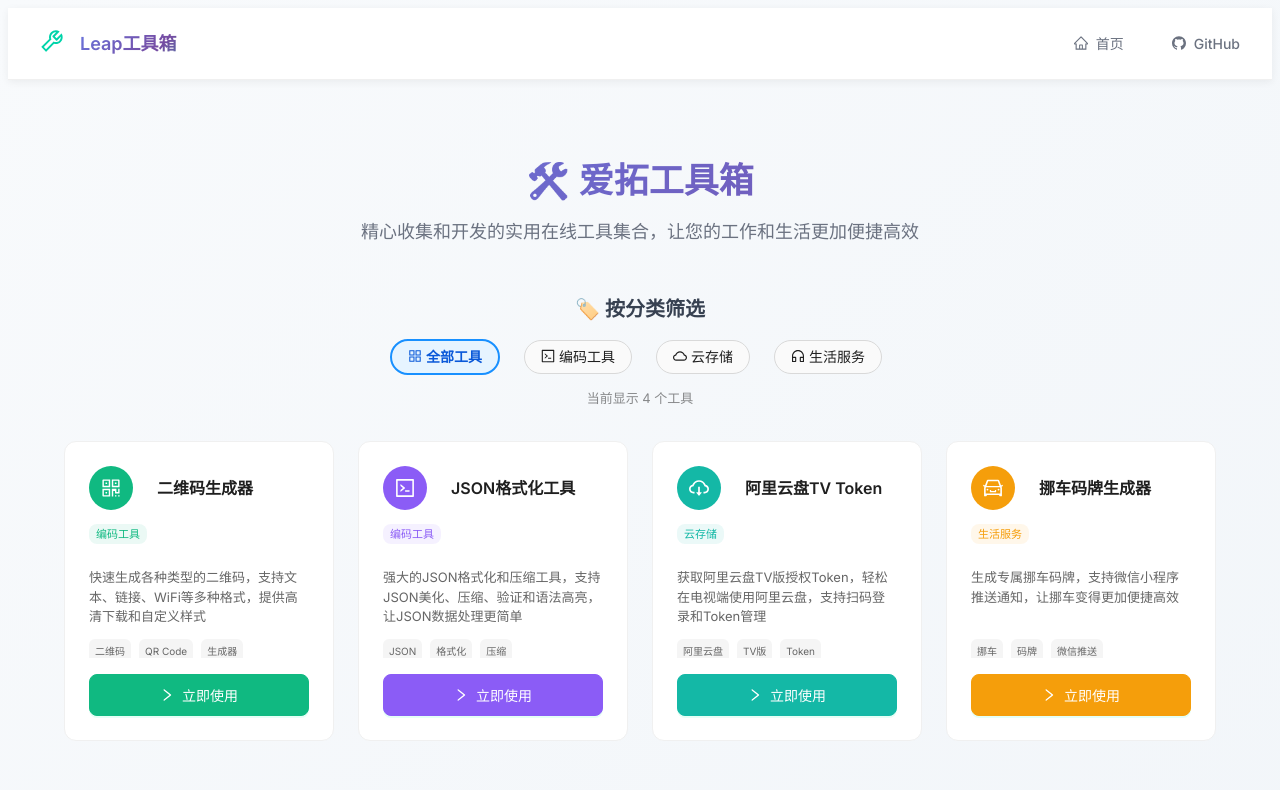
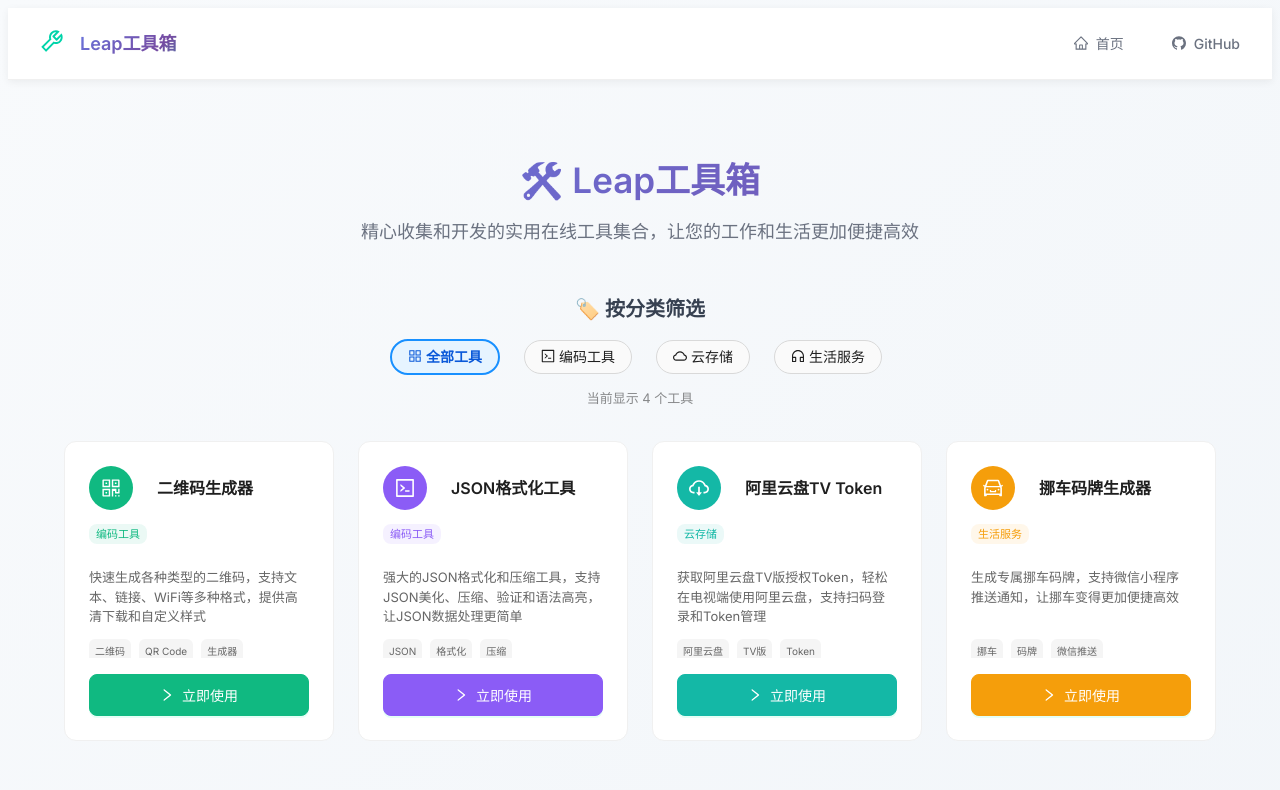
Before and after one commit to Leapzhang/i-tools, a Next.js app: page / in a window 1280 px wide. Shown: the top 790 px of the page. Built offline with nearby package versions, Linux system fonts and the light colour scheme; what @ant-design/nextjs-registry would draw is missing.

Commit message:
Update page.tsx

```diff
--- a/app/page.tsx
+++ b/app/page.tsx
@@ -143,7 +143,7 @@
             backgroundClip: "text"
           }}
         >
-          🛠️ 爱拓工具箱
+          🛠️ Leap工具箱
         </Title>
         <Text
           style={{
```
